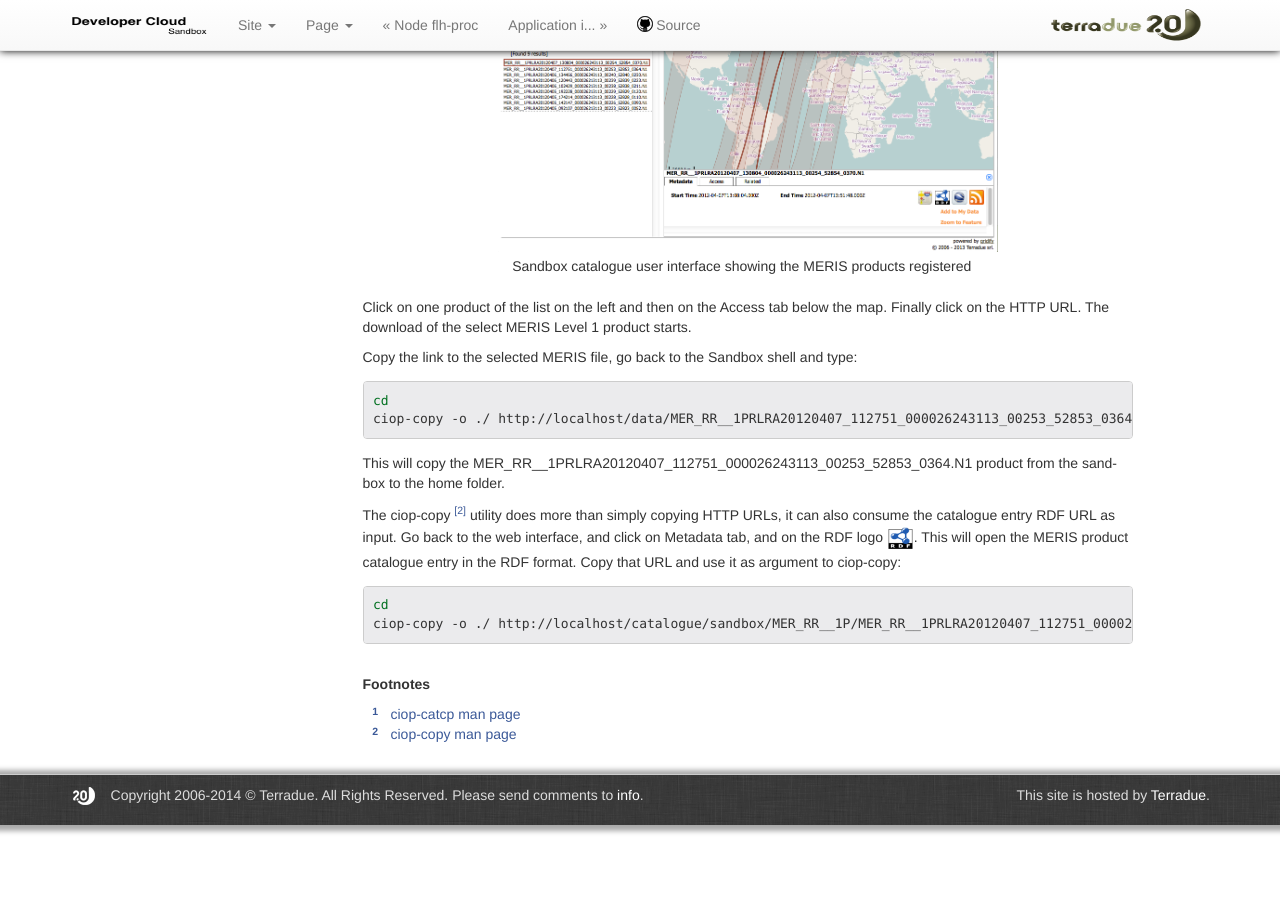
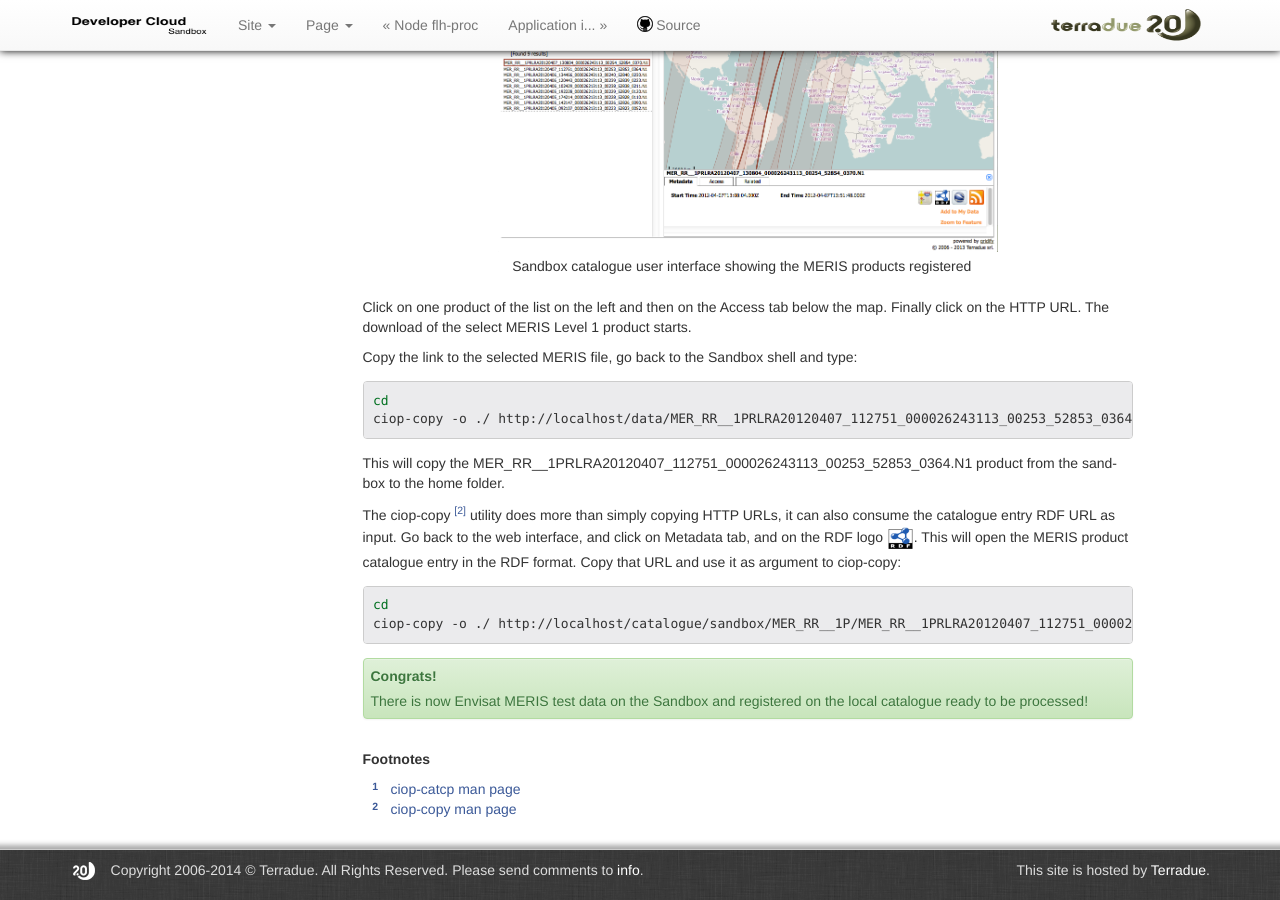
Before and after one commit to Terradue/doc-developer-sandbox, a Sphinx documentation site: the page built from source/field/ocean_color/lib_beam_flh/data.rst, in a window 1280 px wide and 900 px high, scrolled down 1091 px. Built offline with Sphinx 7.4.7, drawn with Linux system fonts in a browser that asks for light colours; pages that are not in the unit, such as notebooks, are missing from menus.

Commit message:
Update data.rst

```diff
--- a/source/field/ocean_color/lib_beam_flh/data.rst
+++ b/source/field/ocean_color/lib_beam_flh/data.rst
@@ -72,9 +72,9 @@ Go back to the web interface, and click on Metadata tab, and on the RDF logo |lo
  cd
  ciop-copy -o ./ http://localhost/catalogue/sandbox/MER_RR__1P/MER_RR__1PRLRA20120407_112751_000026243113_00253_52853_0364.N1/rdf
 
-.. admonition::Congrats!
+.. admonition:: Congrats!
 
-  There is now test data on the Sandbox ready to be processed!
+  There is now Envisat MERIS test data on the Sandbox and registered on the local catalogue ready to be processed!
 
 .. rubric:: Footnotes
 
```
